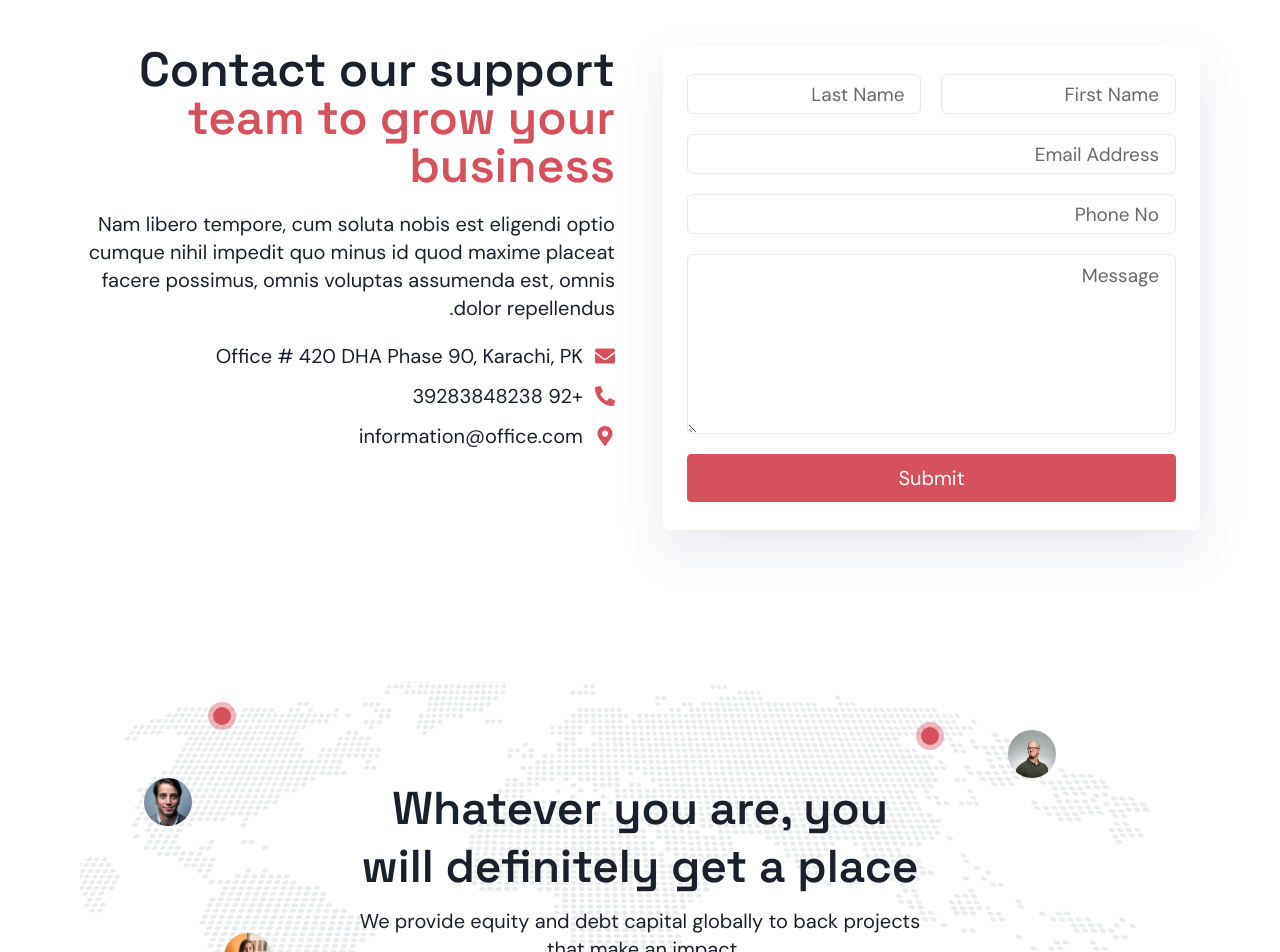
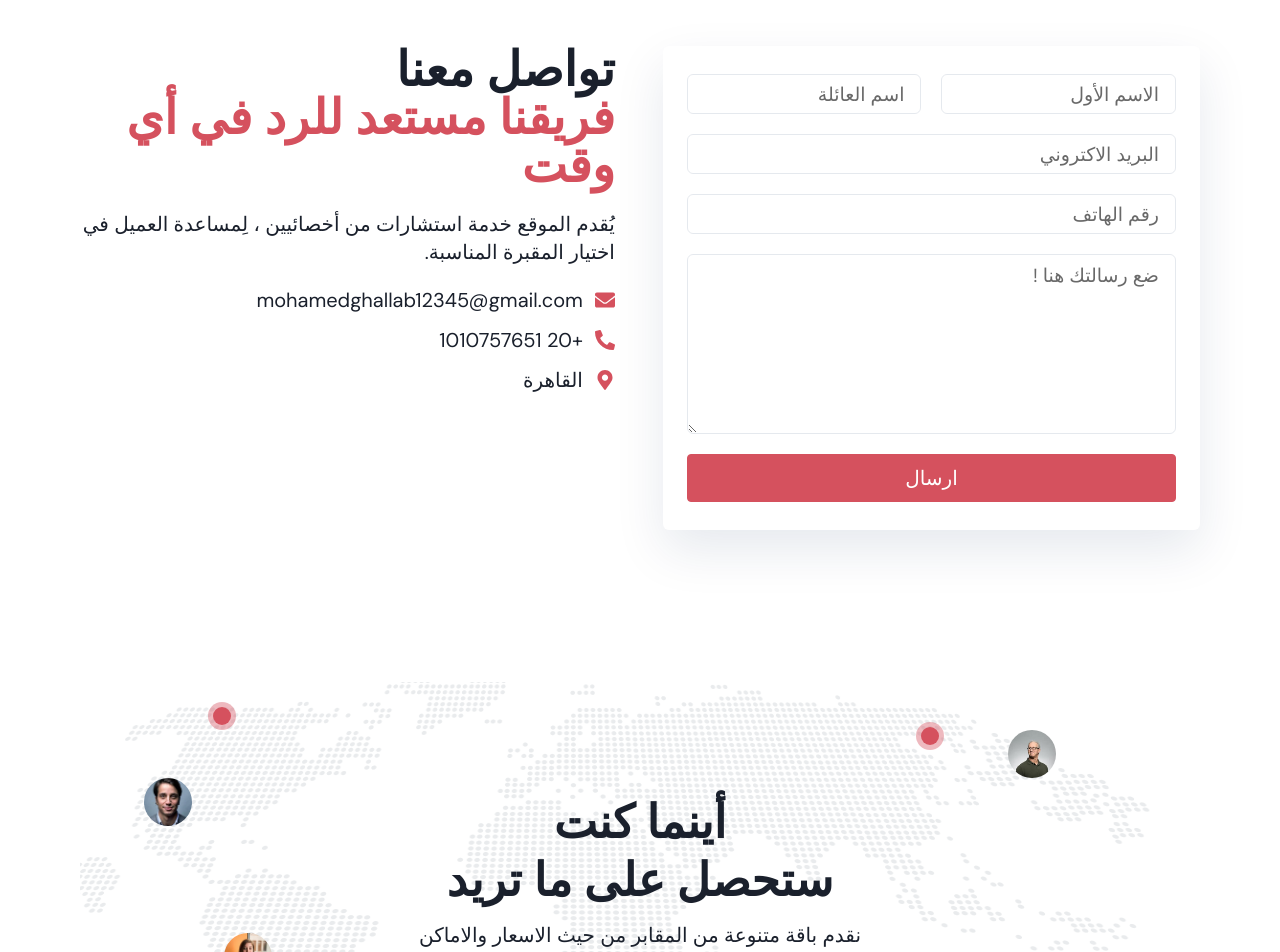
Before and after one commit to amr-abd-alhameed/ghallab, a React (Create React App) app: page /contact in a window 1280 px wide. Shown: the part 720-1672 px from the top of the page. Built offline with nearby package versions, Linux system fonts and the light colour scheme.

Commit message:
second release of contact page

```diff
--- a/src/components/contact-page-component/contact-page.jsx
+++ b/src/components/contact-page-component/contact-page.jsx
@@ -246,7 +246,7 @@ const ContactPage = () => {
               _focus={{ borderWidth: 0.1 }}
               color={"black"}
               _placeholder={{ color: "#696969" }}
-              placeholder="First Name"
+              placeholder="الاسم الأول"
               name="firstName"
               value={formData.firstName}
               onChange={handleChange}
@@ -261,7 +261,7 @@ const ContactPage = () => {
               autoComplete="off"
               color={"black"}
               _placeholder={{ color: "#696969" }}
-              placeholder="Last Name"
+              placeholder="اسم العائلة"
               name="lastName"
               value={formData.lastName}
               onChange={handleChange}
@@ -277,7 +277,7 @@ const ContactPage = () => {
             maxLength={40}
             color={"black"}
             _placeholder={{ color: "#696969" }}
-            placeholder="Email Address"
+            placeholder="البريد الاكتروني"
             name="email"
             value={formData.email}
             onChange={handleChange}
@@ -294,7 +294,7 @@ const ContactPage = () => {
             color={"black"}
             _placeholder={{ color: "#696969" }}
             type="number"
-            placeholder="Phone No"
+            placeholder="رقم الهاتف"
             name="phoneNo"
             value={formData.phoneNo}
             onChange={handleChange}
@@ -309,7 +309,7 @@ const ContactPage = () => {
             maxLength={200}
             color={"black"}
             _placeholder={{ color: "#696969" }}
-            placeholder="Message"
+            placeholder="ضع رسالتك هنا !"
             minHeight={"180px"}
             className="w-ful text-white"
             name="message"
@@ -332,7 +332,7 @@ const ContactPage = () => {
             fontSize={"20px"}
             borderRadius={"4px"}
           >
-            Submit
+            ارسال
           </Button>
         </motion.div>
         <motion.div
@@ -344,35 +344,34 @@ const ContactPage = () => {
         >
           <div className="text-5xl max-md:text-4xl max-md:text-center">
             <h1 className="font-semibold ">
-              Contact our support{" "}
+              تواصل معنا
               <span className="font-semibold title-font  text-red-500">
-                team to grow your business
+                <br /> فريقنا مستعد للرد في أي وقت
               </span>
             </h1>
           </div>
           <p className="text-xl">
-            Nam libero tempore, cum soluta nobis est eligendi optio cumque nihil
-            impedit quo minus id quod maxime placeat facere possimus, omnis
-            voluptas assumenda est, omnis dolor repellendus.
+            يُقدم الموقع خدمة استشارات من أخصائيين ، لِمساعدة العميل في اختيار
+            المقبرة المناسبة.
           </p>
           <div className="flex flex-col gap-3">
             <div className="flex  gap-3 text-xl items-center">
               <div>
                 <FaEnvelope className="text-red-500" />
               </div>
-              <p>Office # 420 DHA Phase 90, Karachi, PK</p>
+              <p>mohamedghallab12345@gmail.com</p>
             </div>
             <div className="flex  gap-3 text-xl items-center">
               <div>
                 <FaPhone className="rotate-90 text-red-500" />
               </div>
-              <p>+92 39283848238</p>
+              <p>+20 1010757651 </p>
             </div>
             <div className="flex  gap-3 text-xl items-center">
               <div>
                 <FaMapMarkerAlt className="text-red-500" />
               </div>
-              <p>information@office.com</p>
+              <p>القاهرة</p>
             </div>
           </div>
         </motion.div>
@@ -399,12 +398,10 @@ const ContactPage = () => {
                 className="max-w-xl max-lg:max-w-lg max-sm:w-full text-center"
               >
                 <h1 className="text-[46px] max-lg:text-4xl max-sm:text-[34px] max-[500px]:text-3xl leading-tight font-semibold">
-                  Whatever you are, you
-                  <br /> will definitely get a place
+                  أينما كنت <br /> ستحصل على ما تريد
                 </h1>
                 <p className="text-xl mt-3">
-                  We provide equity and debt capital globally to back projects
-                  that make an impact.
+                  نقدم باقة متنوعة من المقابر من حيث الاسعار والاماكن
                 </p>
               </motion.div>
             </div>
```
